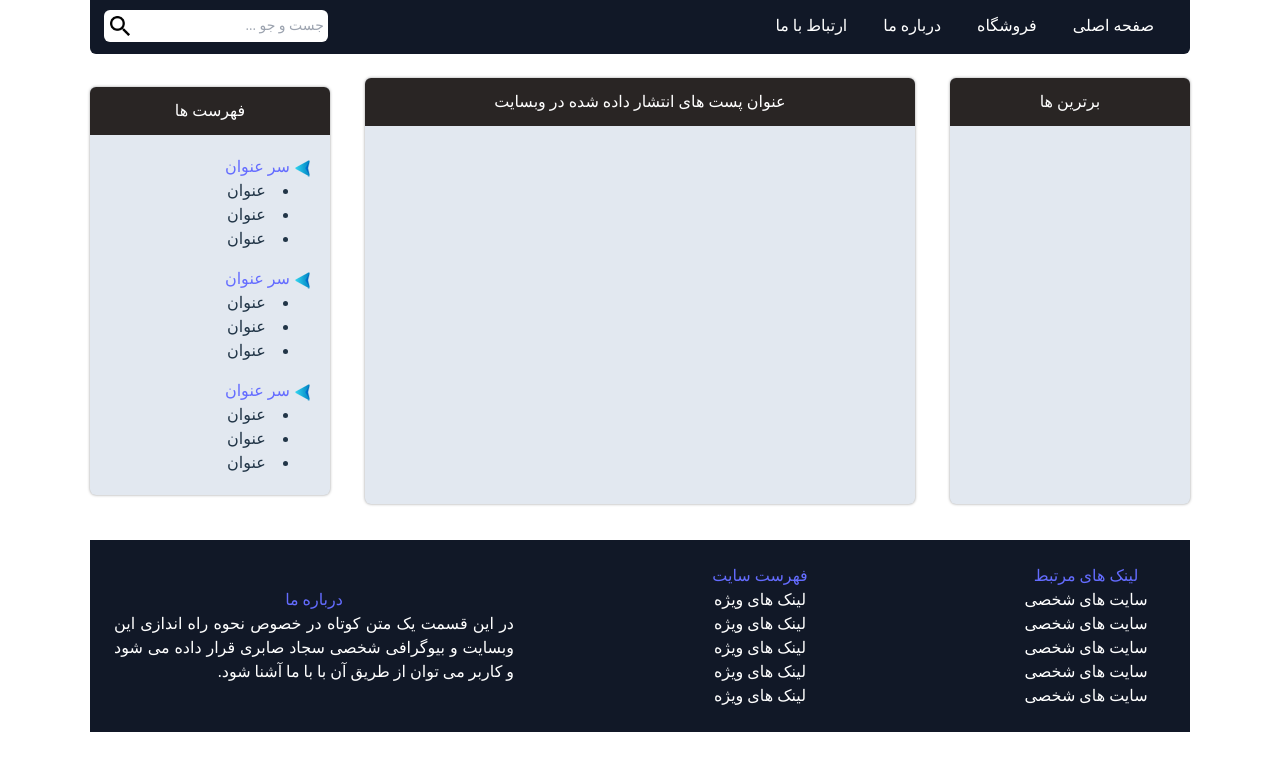
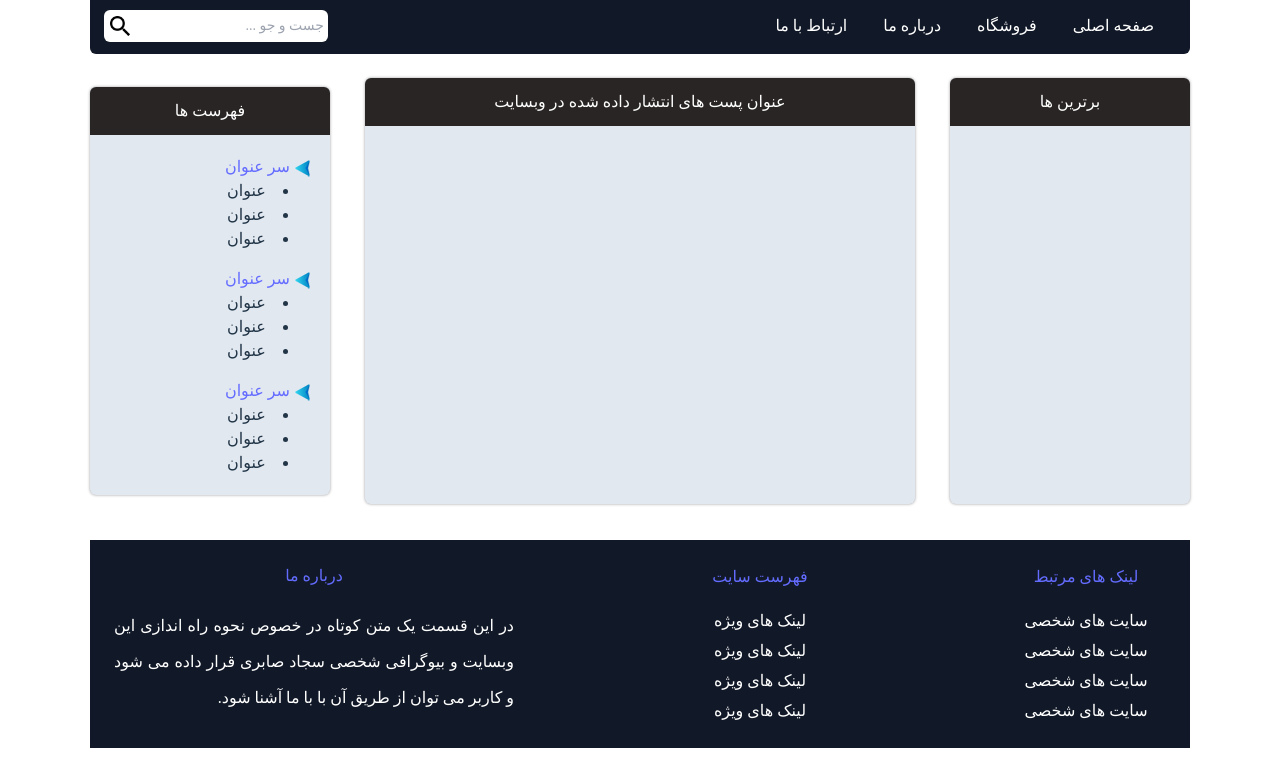
Before and after one commit to sajjadsaberi/Persona-lWebsite-By-ReactJS-and-Tailwind, a React (Vite) app: page / in a window 1280 px wide. Shown: the part 370-1150 px from the top of the page. Built offline with nearby package versions, Linux system fonts and the light colour scheme.

Commit message:
third update to footer

```diff
--- a/src/components/footer.jsx
+++ b/src/components/footer.jsx
@@ -7,27 +7,25 @@ function Footers() {
         <footer className='flex justify-between items-center flex-row w-full h-auto bg-gray-900 mt-9 p-6 font-Iran text-white rtl'>
             <div className='w-40'>
                 <a href="#">لینک های مرتبط</a>
-                <ul>
-                    <li>سایت های شخصی</li>
-                    <li>سایت های شخصی</li>
-                    <li>سایت های شخصی</li>
-                    <li>سایت های شخصی</li>
-                    <li>سایت های شخصی</li>
+                <ul className='mt-3.5'>
+                    <li className='pt-1.5'>سایت های شخصی</li>
+                    <li className='pt-1.5'>سایت های شخصی</li>
+                    <li className='pt-1.5'>سایت های شخصی</li>
+                    <li className='pt-1.5'>سایت های شخصی</li>
                 </ul>
             </div>
             <div className='w-40'>
                 <a href='#'>فهرست سایت</a>
-                <ul>
-                    <li>لینک های ویژه</li>
-                    <li>لینک های ویژه</li>
-                    <li>لینک های ویژه</li>
-                    <li>لینک های ویژه</li>
-                    <li>لینک های ویژه</li>
+                <ul className='mt-3.5'>
+                    <li className='pt-1.5'>لینک های ویژه</li>
+                    <li className='pt-1.5'>لینک های ویژه</li>
+                    <li className='pt-1.5'>لینک های ویژه</li>
+                    <li className='pt-1.5'>لینک های ویژه</li>
                 </ul>
             </div>
-            <div className='w-350xl'>
+            <div className='w-350xl h-40'>
                 <a href='#'>درباره ما</a>
-                <p className='text-justify'>
+                <p className='text-justify mt-5 leading-9'>
                     در این قسمت یک متن کوتاه در خصوص نحوه راه اندازی این وبسایت و بیوگرافی شخصی سجاد صابری قرار داده می شود و کاربر می توان از طریق آن با با ما آشنا شود.
                 </p>
             </div>
```
